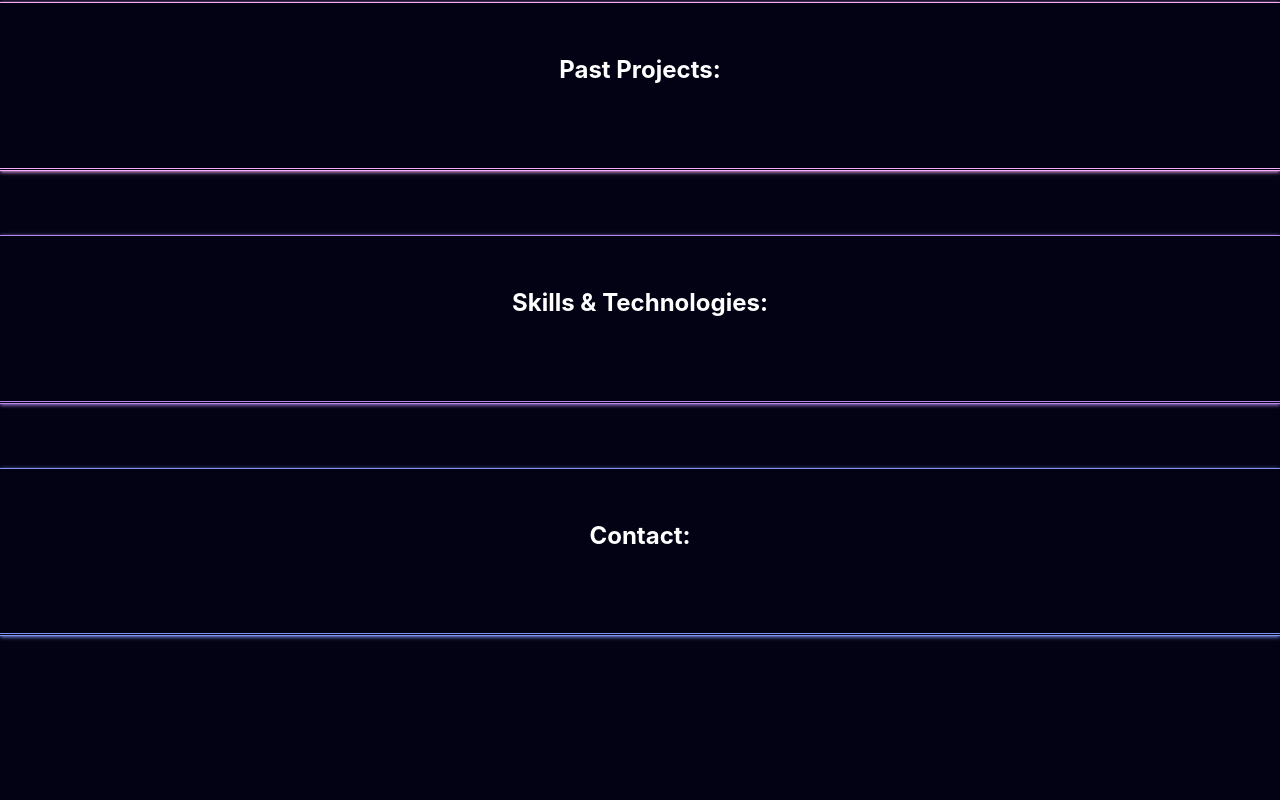
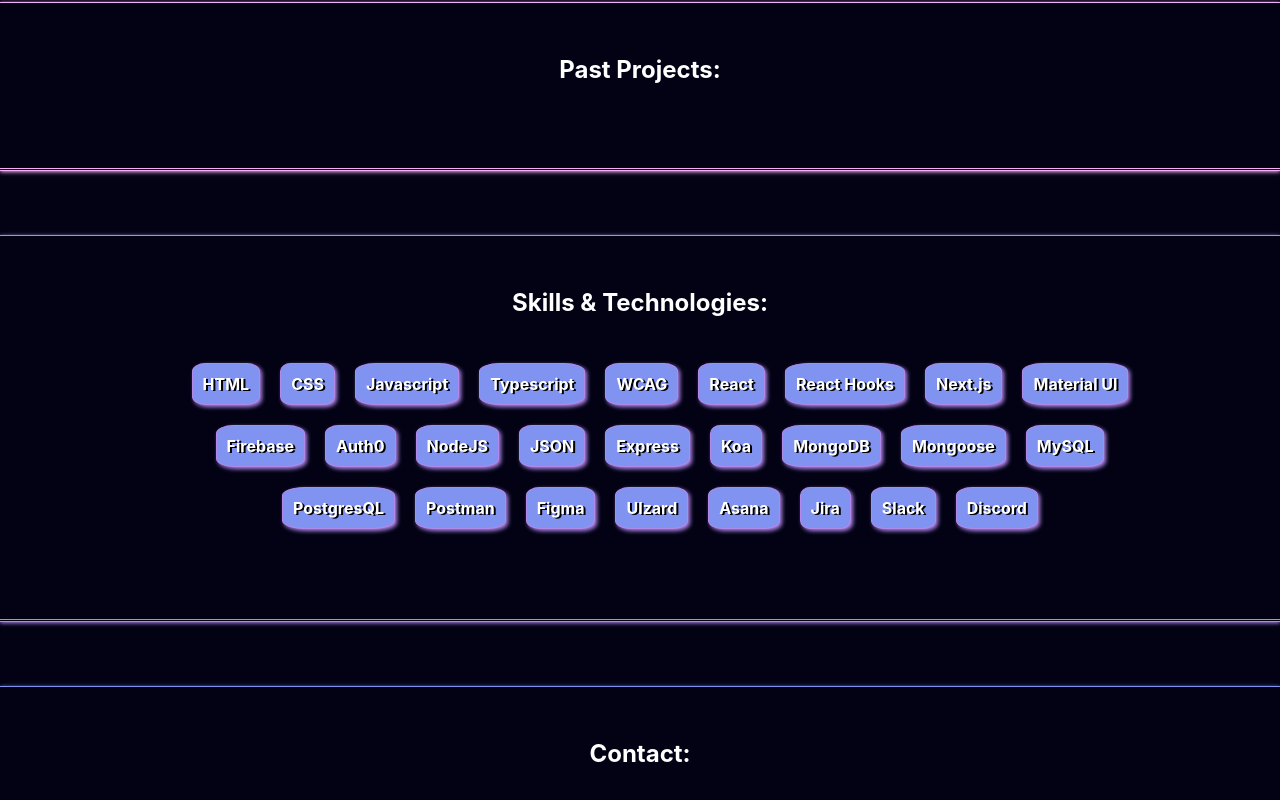
Before and after one commit to gainesaurus/portfolio, a React (Create React App) app: page / in a window 1280 px wide. Shown: the part 568-1368 px from the top of the page. Before the commit the page ends 1268 px from the top, so only its background shows below. Built offline with nearby package versions, Linux system fonts and the light colour scheme.

Commit message:
feat: skills list map and styling

```diff
--- a/src/Components/About.tsx
+++ b/src/Components/About.tsx
@@ -3,20 +3,20 @@ import GitHubIcon from '@mui/icons-material/GitHub';
 import EmailIcon from '@mui/icons-material/Email';
 import styles from './About.module.css';
 
-function About() {
+const About = () => {
   return (
     <section id="about" className={styles.container}>
       <div className={styles.description}>
         <h2>Hi, I'm Mike Gainey</h2>
         <p>I am a front-end developer with fullstack experience and a background in teaching and creative design.</p>
         <div className={styles.linkList}>
+          <a href='https://github.com/gainesaurus'
+            className={styles.icon}>
+            <GitHubIcon className={styles.icon} />
+          </a>
           <a href='https://www.linkedin.com/in/michael-gainey-developer/'
             className={styles.icon}>
             <LinkedInIcon  />
-          </a>
-          <a href='https://github.com/gainesaurus'
-            className={styles.icon}>
-            <GitHubIcon className={styles.icon} />
           </a>
           <a href='a'
             className={styles.icon}>
--- a/src/Components/Contact.tsx
+++ b/src/Components/Contact.tsx
@@ -1,6 +1,6 @@
 import styles from './Contact.module.css';
 
-function Contact() {
+const Contact = () => {
   return (
     <section className={styles.container}>
       <h2 className={styles.heading}>Contact:</h2>
--- a/src/Components/Navbar.tsx
+++ b/src/Components/Navbar.tsx
@@ -1,6 +1,6 @@
 import styles from './Navbar.module.css';
 
-function Navbar() {
+const Navbar = () => {
   return (
     <section className={styles.container}>
       <p className={styles.links}>gainesaur.io</p>
--- a/src/Components/ProjectList.tsx
+++ b/src/Components/ProjectList.tsx
@@ -1,6 +1,6 @@
 import styles from './ProjectList.module.css';
 
-function ProjectList() {
+const ProjectList = () => {
   return (
     <section id="projects" className={styles.container}>
       <h2 className={styles.heading}>Past Projects:</h2>
--- a/src/Components/SkillsList.module.css
+++ b/src/Components/SkillsList.module.css
@@ -1,6 +1,8 @@
 .container {
   display: flex;
+  flex-direction: column;
   justify-content: center;
+  align-items: center;
   border-top: 1px solid var(--skills);
   border-bottom: 3px double var(--skills);
   box-shadow: 0 1px 4px var(--skills);
@@ -10,3 +12,25 @@
   display: flex;
   color: white;
 }
+
+.skillList {
+  display: flex;
+  width: 80%;
+  height: fit-content;
+  flex-wrap: wrap;
+  justify-content: center;
+}
+
+.skillNode {
+  display: flex;
+  background-color: var(--contact);
+  font-weight: bolder;
+  text-shadow: 2px 1px black;
+  box-shadow: 2px 2px 4px var(--skills);
+  color: white;
+  margin: 10px;
+  padding: 10px;
+  border: 1px solid var(--skills);
+  border-radius: 20%;
+
+}
--- a/src/Components/SkillsList.tsx
+++ b/src/Components/SkillsList.tsx
@@ -1,9 +1,17 @@
+import { skills } from '../data'
 import styles from './SkillsList.module.css';
 
-function SkillsList() {
+const SkillsList = () => {
   return (
     <section className={styles.container}>
       <h2 className={styles.heading}>Skills &amp; Technologies:</h2>
+      <ul className={styles.skillList}>
+        {skills.map(skill =>
+        <li
+          key={skill}
+          className={styles.skillNode}
+        >{skill}</li>)}
+      </ul>
     </section>
   );
 }
```
